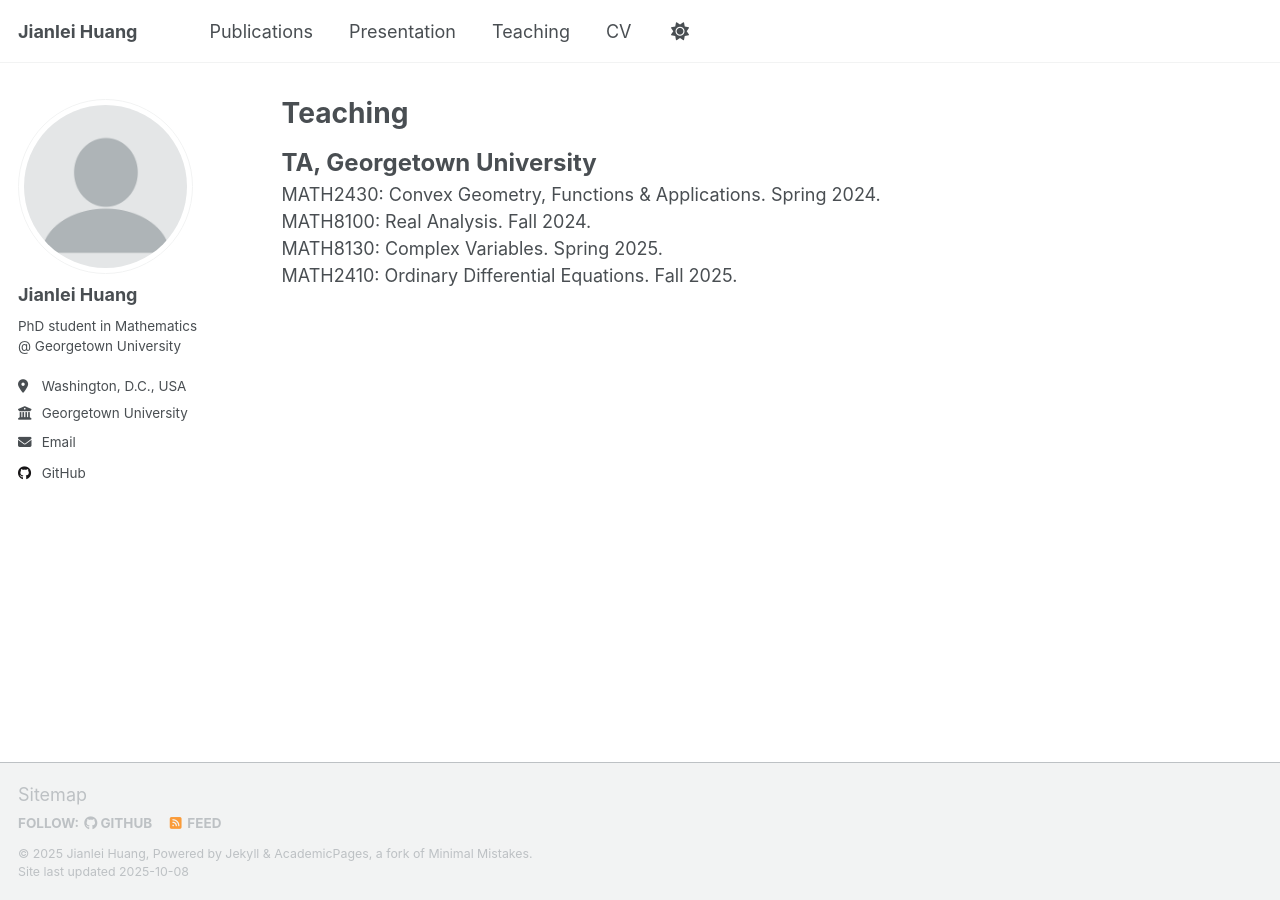
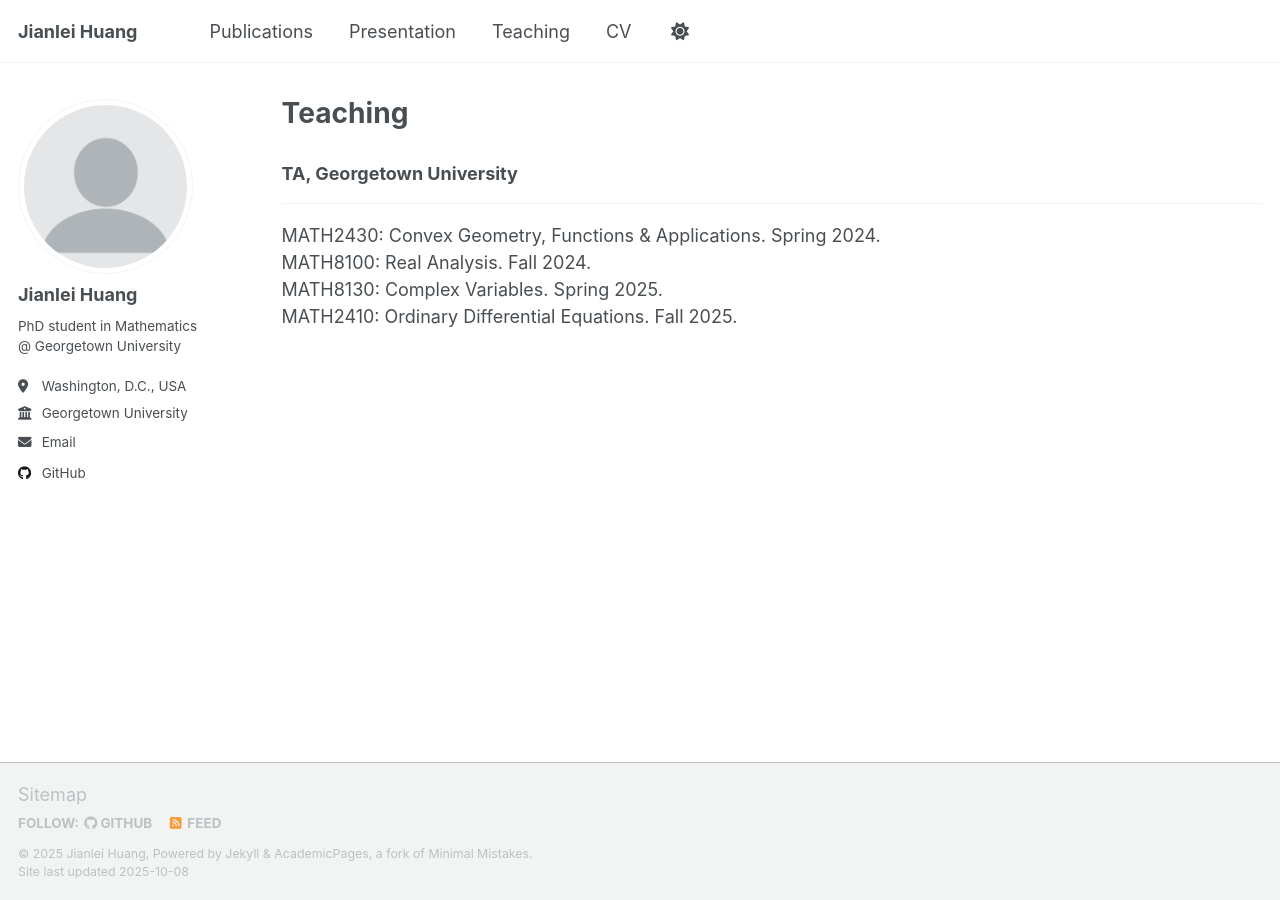
Before and after one commit to Jimmy000207/Jimmy000207.github.io, a Jekyll site: the page built from _pages/teaching.md, in a window 1280 px wide. Built offline with Jekyll 4.4.1, drawn with Linux system fonts in a browser that asks for light colours; a script that is not in the unit is left out.

Commit message:
Update teaching.md

```diff
--- a/_pages/teaching.md
+++ b/_pages/teaching.md
@@ -5,7 +5,8 @@ permalink: /teaching/
 author_profile: true
 ---
 
-<b><font size=5>TA, Georgetown University</font></b>
+### TA, Georgetown University
+--------------------
 MATH2430: Convex Geometry, Functions & Applications. Spring 2024.
 MATH8100: Real Analysis. Fall 2024.
 MATH8130: Complex Variables. Spring 2025.
```
